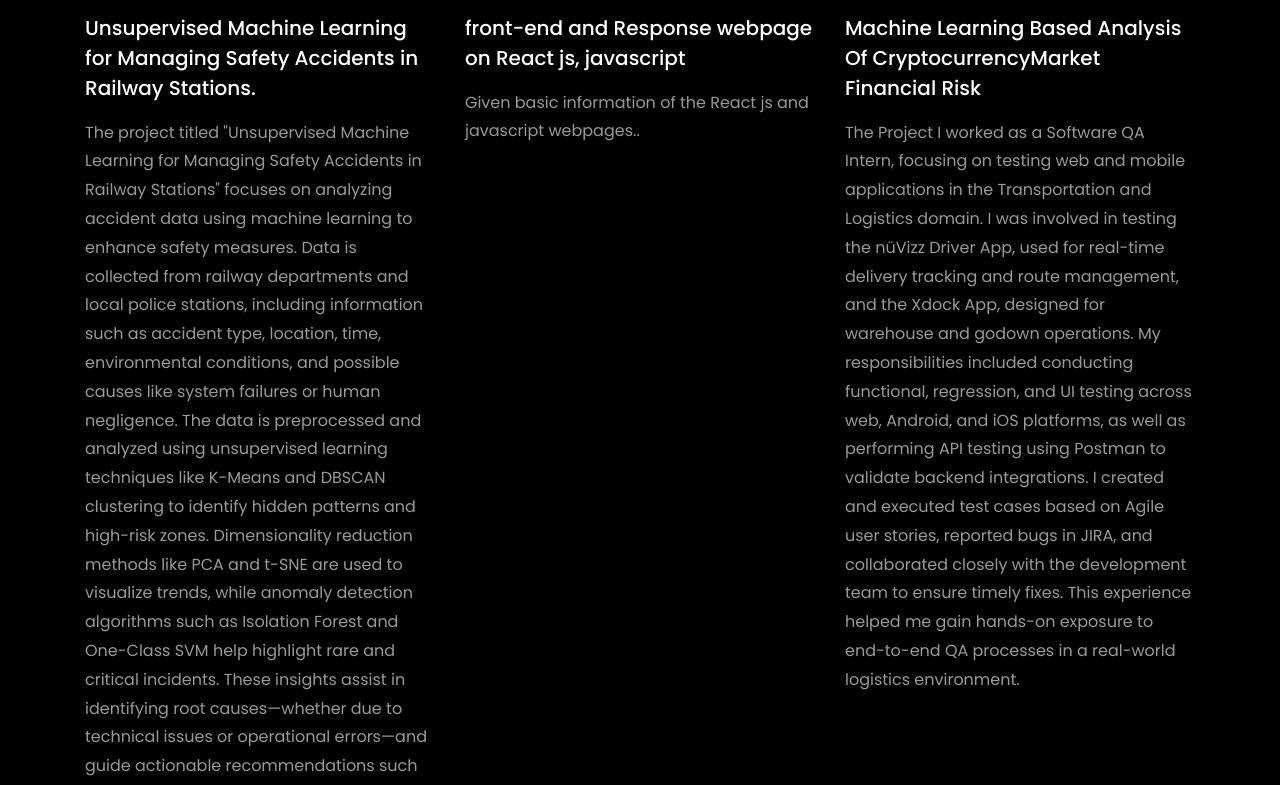
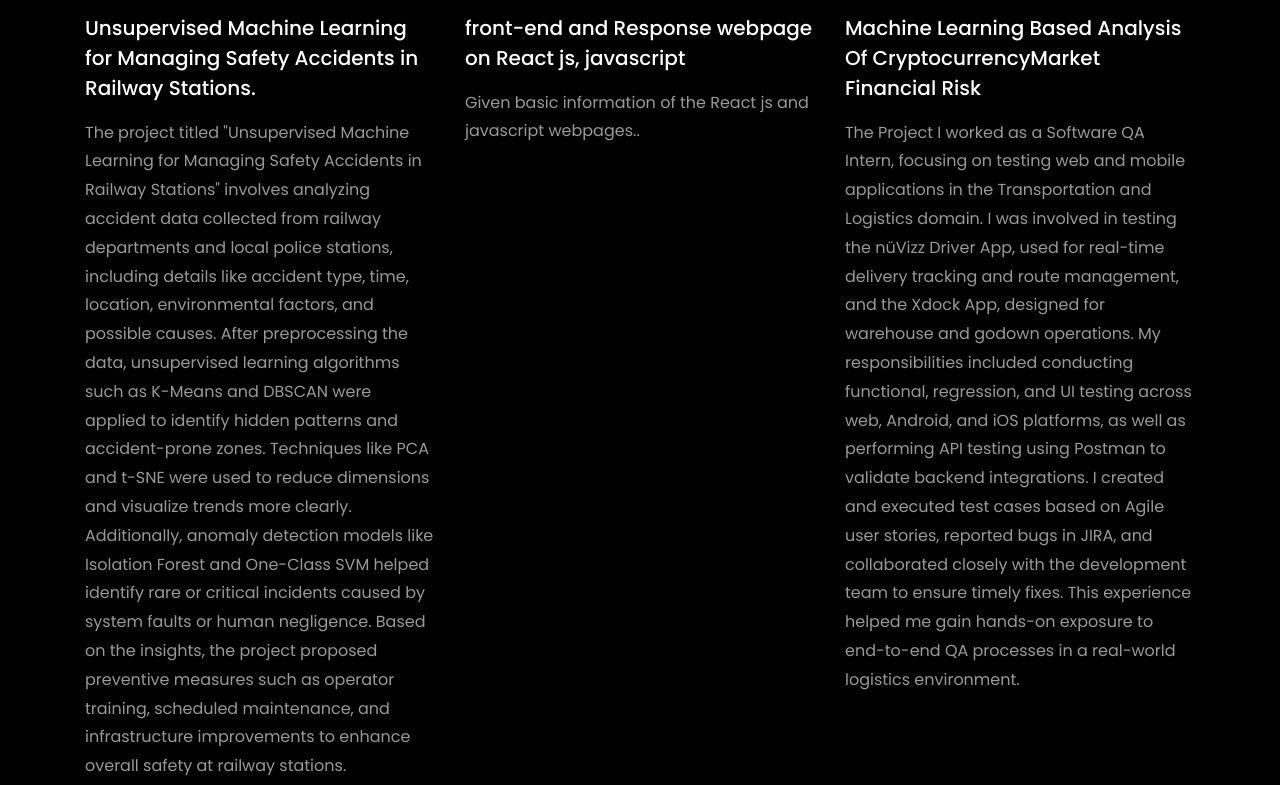
Before and after one commit to muralikrishnabigala/myportfolio, a plain HTML site: page index.html in a window 1280 px wide. Shown: the part 4227-5012 px from the top of the page. Drawn offline with Linux system fonts and the light colour scheme; files whose address does not match are found by name.

Commit message:
again Updated

```diff
--- a/index.html
+++ b/index.html
@@ -455,7 +455,7 @@
               <div class="text mt-3 float-right d-block">
 
                 <h3 class="heading"><a href=""> Unsupervised Machine Learning for Managing Safety Accidents in Railway Stations.</a></h3>
-                <p>The project titled "Unsupervised Machine Learning for Managing Safety Accidents in Railway Stations" focuses on analyzing accident data using machine learning to enhance safety measures. Data is collected from railway departments and local police stations, including information such as accident type, location, time, environmental conditions, and possible causes like system failures or human negligence. The data is preprocessed and analyzed using unsupervised learning techniques like K-Means and DBSCAN clustering to identify hidden patterns and high-risk zones. Dimensionality reduction methods like PCA and t-SNE are used to visualize trends, while anomaly detection algorithms such as Isolation Forest and One-Class SVM help highlight rare and critical incidents. These insights assist in identifying root causes—whether due to technical issues or operational errors—and guide actionable recommendations such as improved maintenance, operator training, or infrastructure upgrades. The project supports a proactive, data-driven approach to accident prevention, aiming to improve safety protocols across railway stations.</p>
+                <p>The project titled "Unsupervised Machine Learning for Managing Safety Accidents in Railway Stations" involves analyzing accident data collected from railway departments and local police stations, including details like accident type, time, location, environmental factors, and possible causes. After preprocessing the data, unsupervised learning algorithms such as K-Means and DBSCAN were applied to identify hidden patterns and accident-prone zones. Techniques like PCA and t-SNE were used to reduce dimensions and visualize trends more clearly. Additionally, anomaly detection models like Isolation Forest and One-Class SVM helped identify rare or critical incidents caused by system faults or human negligence. Based on the insights, the project proposed preventive measures such as operator training, scheduled maintenance, and infrastructure improvements to enhance overall safety at railway stations.</p>
               </div>
             </div>
           </div>
```
